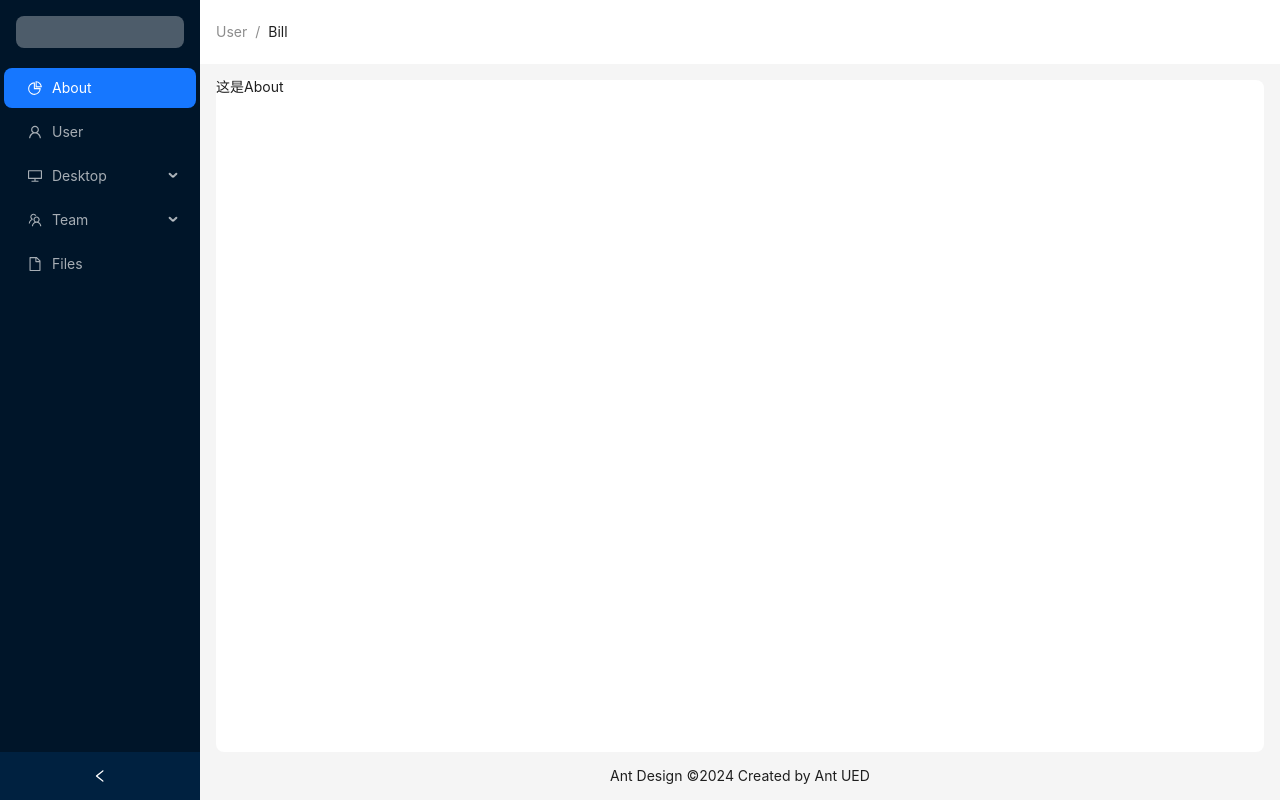
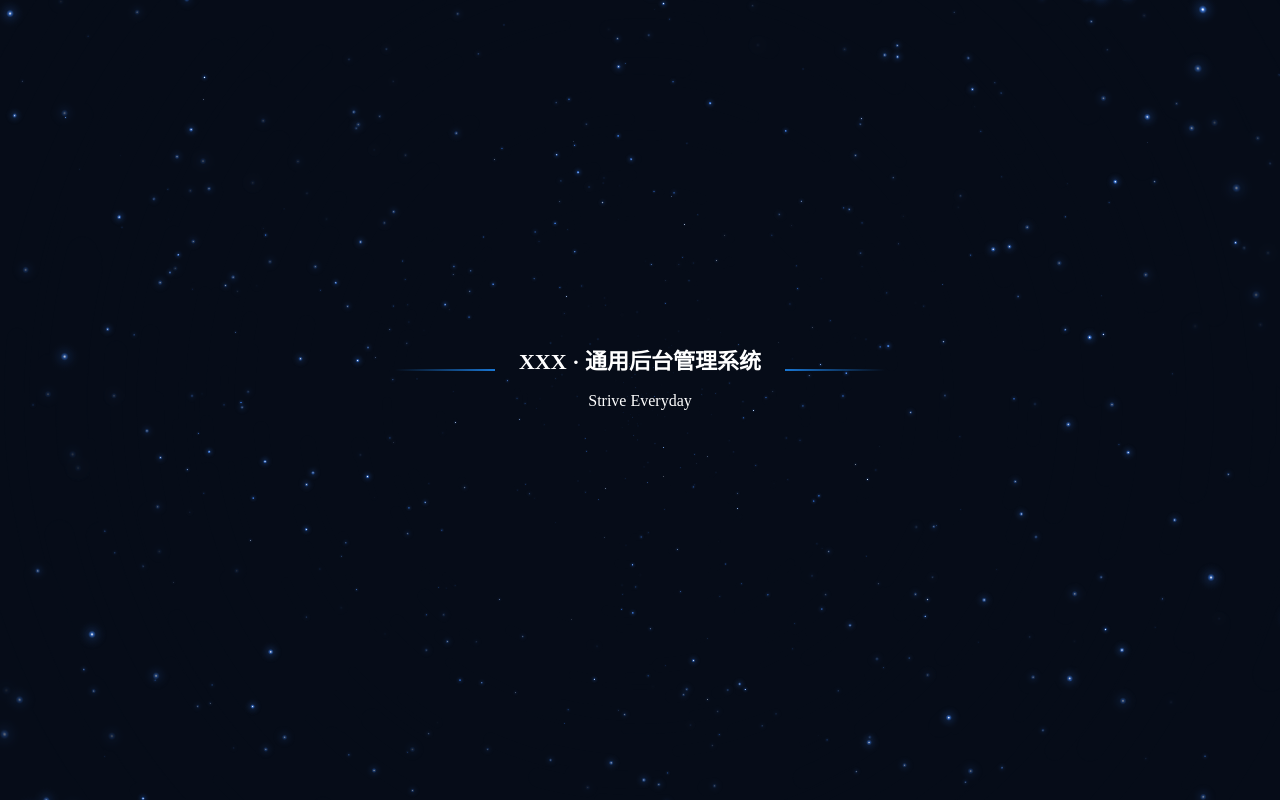
Before and after one commit to zhaochao89/React-learn1, a React (Vite) app: page /login in a window 1280 px wide. Before the commit this address led to /about. Built offline with nearby package versions, Linux system fonts and the light colour scheme.

Commit message:
登录背景布局.

```diff
--- a/src/assets/styles/global.scss
+++ b/src/assets/styles/global.scss
@@ -1,5 +1,6 @@
 //变量用$符定义
-$color: #faa;
+$color: #FFFFFF;
+
 body {
     background-color: $color;
     //禁止文字选中
--- a/src/router/index.tsx
+++ b/src/router/index.tsx
@@ -9,6 +9,7 @@
 const User = lazy(() => import("@/views/User"))
 const Page1 = lazy(() => import("@/views/Page1"))
 const Page2 = lazy(() => import("@/views/Page2"))
+import Login from "@/views/Login"
 
 // 两种写法：第一种箭头函数右侧是大括号的需要有return；
 //第二种箭头函数右侧是小括号的不需要return，默认是返回括号里的内容
@@ -53,6 +54,10 @@
             }
         ]
     },
+    {
+        path: '/login',
+        element: <Login />
+    },
     //嵌套路由================end
     {
         path: "*",
--- /dev/null
+++ b/src/views/Login/index.tsx
@@ -0,0 +1,32 @@
+import initLoginBg from "./init"
+import styles from './login.module.scss'
+import { useEffect } from "react"
+
+const Login = () => {
+    // 加载完这个组件后，加载背景
+    useEffect(() => {
+        initLoginBg();
+        // 窗口变化时重新调用背景
+        window.onresize = function () {
+            initLoginBg();
+        }
+    }, [])
+
+    return (
+        <div className={styles.loginPage}>
+            {/* 存放背景 */}
+            <canvas id="canvas" style={{ display: 'block' }}></canvas>
+            {/* 登录盒子 */}
+            <div className={styles.loginBox}>
+                <div>
+                    <div className={styles.title}>
+                        <h1>XXX&nbsp;·&nbsp;通用后台管理系统</h1>
+                        <p>Strive Everyday</p>
+                    </div>
+                </div>
+            </div>
+        </div>
+    )
+}
+
+export default Login;
--- /dev/null
+++ b/src/views/Login/init.ts
@@ -0,0 +1,116 @@
+export default function initLoginBg() {
+  var windowWidth = document.documentElement.clientWidth || document.body.clientWidth;
+  var windowHeight = document.documentElement.clientHeight || document.body.clientHeight;
+  // var windowWidth = window.clientWidth;
+  // var windowHeight = window.clientHeight;
+  var canvas = document.getElementById('canvas') as HTMLCanvasElement,
+    ctx = canvas.getContext('2d') as CanvasRenderingContext2D,
+    w = canvas.width = windowWidth,
+    h = canvas.height = windowHeight,
+
+    hue = 217,
+    stars: IntStart[] = [],
+    count = 0,
+    maxStars = 500;//星星数量
+
+  var canvas2 = document.createElement('canvas'),
+    ctx2 = canvas2.getContext('2d') as CanvasRenderingContext2D;
+  canvas2.width = 100;
+  canvas2.height = 100;
+  var half = canvas2.width / 2,
+    gradient2 = ctx2.createRadialGradient(half, half, 0, half, half, half);
+  gradient2.addColorStop(0.025, '#CCC');
+  gradient2.addColorStop(0.1, 'hsl(' + hue + ', 61%, 33%)');
+  gradient2.addColorStop(0.25, 'hsl(' + hue + ', 64%, 6%)');
+  gradient2.addColorStop(1, 'transparent');
+
+  ctx2.fillStyle = gradient2;
+  ctx2.beginPath();
+  ctx2.arc(half, half, half, 0, Math.PI * 2);
+  ctx2.fill();
+
+  // End cache
+
+  function random(min: number, max = 0) {
+    if (arguments.length < 2) {
+      max = min;
+      min = 0;
+    }
+
+    if (min > max) {
+      var hold = max;
+      max = min;
+      min = hold;
+    }
+
+    return Math.floor(Math.random() * (max - min + 1)) + min;
+  }
+
+  function maxOrbit(x: number, y: number) {
+    var max = Math.max(x, y),
+      diameter = Math.round(Math.sqrt(max * max + max * max));
+    return diameter / 2;
+    //星星移动范围，值越大范围越小，
+  }
+  interface IntStart {
+    orbitRadius: number;
+    radius: number;
+    orbitX: number;
+    orbitY: number
+    timePassed: number;
+    speed: number;
+    alpha: number;
+    draw: () => void;
+  }
+  var Star = function (this: IntStart) {
+
+    this.orbitRadius = random(maxOrbit(w, h));
+    this.radius = random(60, this.orbitRadius) / 18;
+    //星星大小
+    this.orbitX = w / 2;
+    this.orbitY = h / 2;
+    this.timePassed = random(0, maxStars);
+    this.speed = random(this.orbitRadius) / 500000;
+    //星星移动速度
+    this.alpha = random(2, 10) / 10;
+
+    count++;
+    stars[count] = this;
+  }
+
+  Star.prototype.draw = function () {
+    var x = Math.sin(this.timePassed) * this.orbitRadius + this.orbitX,
+      y = Math.cos(this.timePassed) * this.orbitRadius + this.orbitY,
+      twinkle = random(10);
+
+    if (twinkle === 1 && this.alpha > 0) {
+      this.alpha -= 0.05;
+    } else if (twinkle === 2 && this.alpha < 1) {
+      this.alpha += 0.05;
+    }
+
+    ctx.globalAlpha = this.alpha;
+    ctx.drawImage(canvas2, x - this.radius / 2, y - this.radius / 2, this.radius, this.radius);
+    this.timePassed += this.speed;
+  }
+
+  for (var i = 0; i < maxStars; i++) {
+    new Star.prototype.constructor();
+  }
+
+  function animation() {
+    ctx.globalCompositeOperation = 'source-over';
+    ctx.globalAlpha = 0.5; //尾巴
+    ctx.fillStyle = 'hsla(' + hue + ', 64%, 6%, 2)';
+    ctx.fillRect(0, 0, w, h)
+
+    ctx.globalCompositeOperation = 'lighter';
+    for (var i = 1, l = stars.length; i < l; i++) {
+      stars[i].draw();
+    };
+
+    window.requestAnimationFrame(animation);
+  }
+
+  animation();
+}
--- /dev/null
+++ b/src/views/Login/login.module.scss
@@ -0,0 +1,46 @@
+.loginPage {
+    position: relative;
+
+    .loginBox {
+        width: 450px;
+        position: absolute;
+        left: 50%;
+        top: 50%;
+        transform: translate(-50%, -50%);
+
+        h1 {
+            font-weight: bold;
+            font-size: 22px;
+            text-align: center;
+            color: #fff;
+        }
+
+        p {
+            text-align: center;
+            margin: 20px 0;
+            color: #fff;
+        }
+
+        .title {
+            margin-bottom: 40px;
+            position: relative;
+
+            &:before,
+            &:after {
+                content: '';
+                width: 100px;
+                height: 2px;
+                position: absolute;
+                left: -20px;
+                top: 18px;
+                background: linear-gradient(to right, rgba(255, 255, 255, 0), #1976D2);
+            }
+
+            &:after {
+                left: auto;
+                right: -20px;
+                background: linear-gradient(to left, rgba(255, 255, 255, 0), #1976D2);
+            }
+        }
+    }
+}
```
